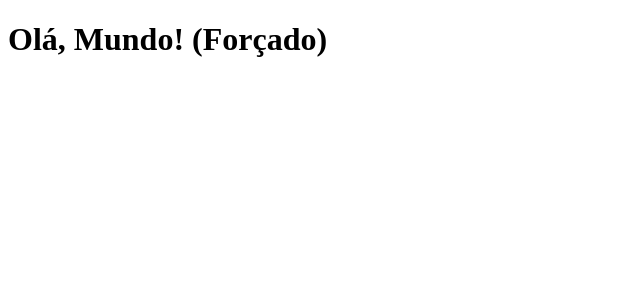
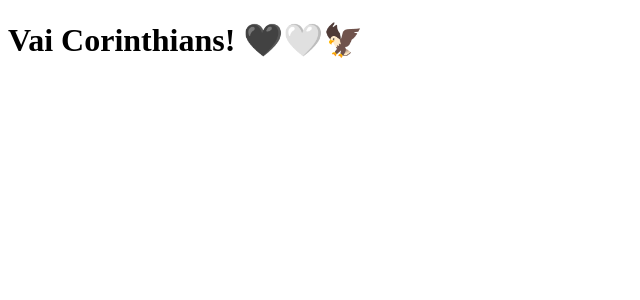
Before and after one commit to joao-araujoo/clone-tabnews, a Next.js app: page / in a window 1280 px wide. Shown: the top 300 px of the page, without its empty margins (0-640 px from the left). Built offline with nearby package versions, Linux system fonts and the light colour scheme.

Commit message:
modifica a frase

```diff
--- a/pages/index.js
+++ b/pages/index.js
@@ -1,3 +1,3 @@
 export default function Home() {
-    return <h1>Olá, Mundo! (Forçado)</h1>;
+    return <h1>Vai Corinthians! 🖤🤍🦅</h1>;
 }
```
